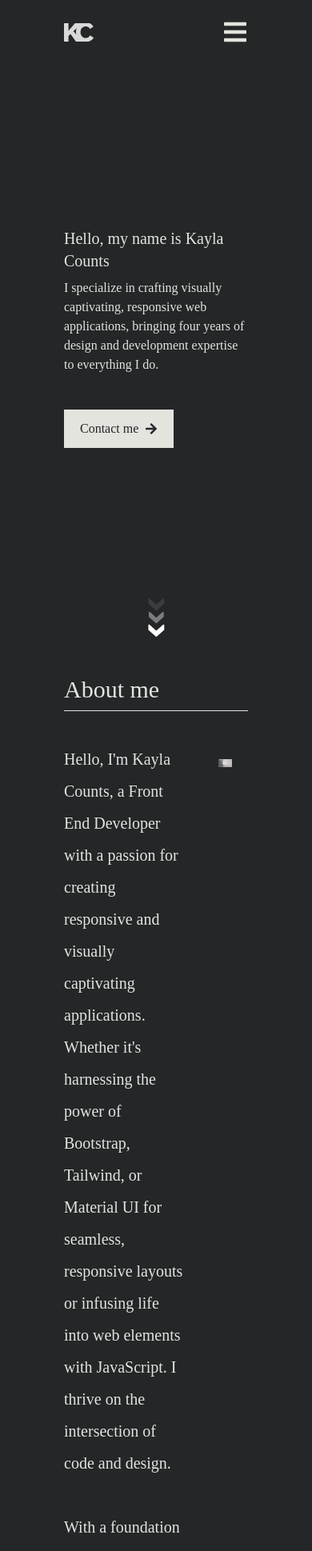
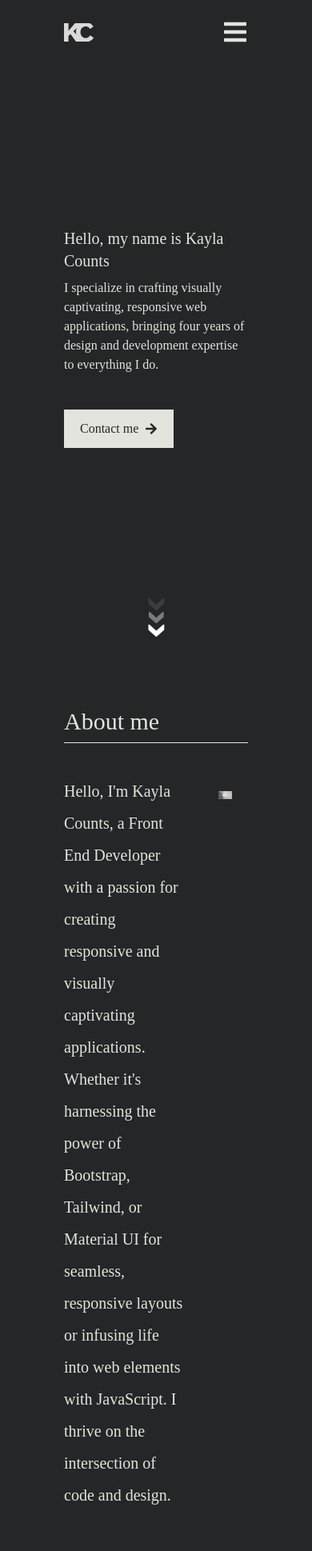
Before and after one commit to Kcounts93/my-portfolio, a React (Create React App) app: page / in a window 390 px wide. Shown: the top 1939 px of the page at 80% size. Built offline with nearby package versions, Linux system fonts and the light colour scheme.

Commit message:
responsive classes adjust

```diff
--- a/src/components/About.js
+++ b/src/components/About.js
@@ -3,13 +3,13 @@ import Me from "../assets/temp-me.jpg";
 
 const About = () => {
   return (
-    <div name="about-container" className="w-full px-20">
+    <div name="about-container" className="w-full px-20 py-10">
       <div className="text-heading-section mb-10">
         <h2 className="text-putty text-3xl text-light mb-2">About me</h2>
         <hr />
       </div>
-      <div className="flex sm:flex-col md:flex-row">
-        <div className="sm:w-[100%] md:w-[50%] pr-5">
+      <div className="flex sm:flex-col lg:flex-row">
+        <div className="sm:w-[100%] lg:w-[50%] pr-5">
           <p className="text-xl leading-10">
             Hello, I'm Kayla Counts, a Front End Developer with a passion for
             creating responsive and visually captivating applications. Whether
@@ -38,7 +38,7 @@ const About = () => {
             every click reveals a world of possibility.
           </p>
         </div>
-        <div className="sm:w-[100%] md:w-[50%] p-5">
+        <div className="sm:w-[100%] lg:w-[50%] p-5">
           <img src={Me} alt="Me" />
         </div>
       </div>
```
